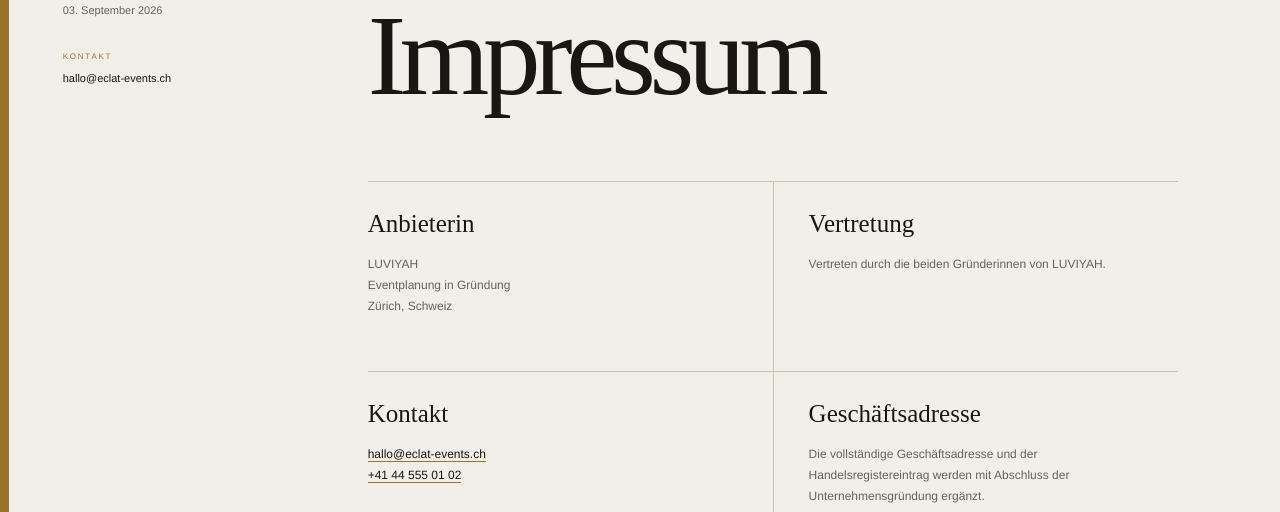
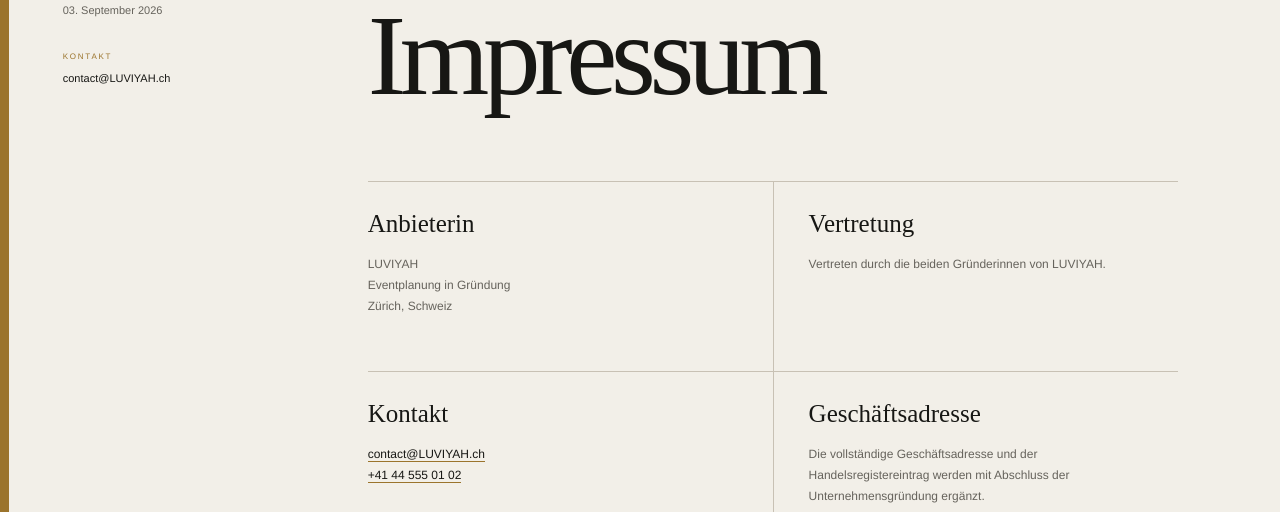
Before and after one commit to 3pWEBQUERY/ECLAT, a Next.js app: page / in a window 1280 px wide. Both pictures are taken after a click on the button "Impressum". Shown: the part 8565-9077 px from the top of the page. Built offline with nearby package versions, Linux system fonts and the light colour scheme.

Commit message:
Update LUVIYAH contact email

```diff
--- a/app/layout.tsx
+++ b/app/layout.tsx
@@ -93,7 +93,7 @@ const structuredData = {
         height: 512,
       },
       image: `${siteUrl}/og.png`,
-      email: "hallo@eclat-events.ch",
+      email: "contact@LUVIYAH.ch",
       telephone: "+41 44 555 01 02",
       areaServed: {
         "@type": "AdministrativeArea",
@@ -102,7 +102,7 @@ const structuredData = {
       contactPoint: {
         "@type": "ContactPoint",
         contactType: "Kundenberatung",
-        email: "hallo@eclat-events.ch",
+        email: "contact@LUVIYAH.ch",
         telephone: "+41 44 555 01 02",
         availableLanguage: ["de", "de-CH"],
         areaServed: "CH",
--- a/app/page.tsx
+++ b/app/page.tsx
@@ -343,7 +343,7 @@ export default function Home() {
           </div>
           <div className="mobile-nav-meta">
             <div><span>STUDIO</span><p>Zürich · Schweiz<br />Für Feste mit Charakter.</p></div>
-            <div><span>KONTAKT</span><a href="mailto:hallo@eclat-events.ch">hallo@eclat-events.ch</a></div>
+            <div><span>KONTAKT</span><a href="mailto:contact@LUVIYAH.ch">contact@LUVIYAH.ch</a></div>
             <div className="mobile-legal-links">
               <button type="button" onClick={() => openLegalPanel("impressum")}>Impressum</button>
               <button type="button" onClick={() => openLegalPanel("datenschutz")}>Datenschutz</button>
@@ -778,14 +778,14 @@ export default function Home() {
           </button>
           <div className="form-status" role="status" aria-live="polite">
             {status === "success" && "Vielen Dank. Ihre Anfrage ist bei uns – wir melden uns bald."}
-            {status === "error" && "Das hat noch nicht geklappt. Schreiben Sie uns bitte direkt an hallo@eclat-events.ch."}
+            {status === "error" && "Das hat noch nicht geklappt. Schreiben Sie uns bitte direkt an contact@LUVIYAH.ch."}
           </div>
         </form>
       </section>
 
       <footer>
         <div className="footer-brand">LUVIYAH<small>EVENTS</small></div>
-        <div><span>KONTAKT</span><a href="mailto:hallo@eclat-events.ch">hallo@eclat-events.ch</a><a href="tel:+41445550102">+41 44 555 01 02</a></div>
+        <div><span>KONTAKT</span><a href="mailto:contact@LUVIYAH.ch">contact@LUVIYAH.ch</a><a href="tel:+41445550102">+41 44 555 01 02</a></div>
         <div><span>FOLGEN</span><a className="footer-social-link" href="#">Instagram <Arrow /></a><a className="footer-social-link" href="#">Pinterest <Arrow /></a></div>
         <div><span>RECHTLICHES</span><button type="button" className="footer-link" onClick={() => openLegalPanel("impressum")}>Impressum</button><button type="button" className="footer-link" onClick={() => openLegalPanel("datenschutz")}>Datenschutz</button></div>
         <div className="footer-bottom"><span>© 2026 LUVIYAH</span><span>ZÜRICH · SCHWEIZ</span><a href="#top">NACH OBEN ↑</a></div>
@@ -803,7 +803,7 @@ export default function Home() {
               <span>STAND</span>
               <p>03. September 2026</p>
               <span>KONTAKT</span>
-              <a href="mailto:hallo@eclat-events.ch">hallo@eclat-events.ch</a>
+              <a href="mailto:contact@LUVIYAH.ch">contact@LUVIYAH.ch</a>
             </aside>
             {legalPanel === "impressum" ? (
               <article className="legal-content">
@@ -812,7 +812,7 @@ export default function Home() {
                 <div className="legal-grid">
                   <div><h3>Anbieterin</h3><p>LUVIYAH<br />Eventplanung in Gründung<br />Zürich, Schweiz</p></div>
                   <div><h3>Vertretung</h3><p>Vertreten durch die beiden Gründerinnen von LUVIYAH.</p></div>
-                  <div><h3>Kontakt</h3><p><a href="mailto:hallo@eclat-events.ch">hallo@eclat-events.ch</a><br /><a href="tel:+41445550102">+41 44 555 01 02</a></p></div>
+                  <div><h3>Kontakt</h3><p><a href="mailto:contact@LUVIYAH.ch">contact@LUVIYAH.ch</a><br /><a href="tel:+41445550102">+41 44 555 01 02</a></p></div>
                   <div><h3>Geschäftsadresse</h3><p>Die vollständige Geschäftsadresse und der Handelsregistereintrag werden mit Abschluss der Unternehmensgründung ergänzt.</p></div>
                 </div>
                 <div className="legal-section"><span>01</span><div><h3>Haftung für Inhalte</h3><p>Die Inhalte dieser Website wurden mit grösster Sorgfalt erstellt. Für Richtigkeit, Vollständigkeit und Aktualität kann dennoch keine Gewähr übernommen werden.</p></div></div>
@@ -823,7 +823,7 @@ export default function Home() {
                 <p className="legal-kicker">UMGANG MIT IHREN DATEN</p>
                 <h2 id="legal-title">Datenschutz</h2>
                 <div className="legal-intro"><strong>Privatsphäre gehört für uns zu einer guten Gastgeberkultur.</strong><p>Wir bearbeiten nur Daten, die für die Kommunikation und Planung Ihres Anlasses erforderlich sind. Grundlage sind das Schweizer Datenschutzgesetz und, soweit anwendbar, die DSGVO.</p></div>
-                <div className="legal-section"><span>01</span><div><h3>Verantwortliche Stelle</h3><p>LUVIYAH, Zürich, Schweiz. Datenschutzanfragen richten Sie bitte an <a href="mailto:hallo@eclat-events.ch">hallo@eclat-events.ch</a>.</p></div></div>
+                <div className="legal-section"><span>01</span><div><h3>Verantwortliche Stelle</h3><p>LUVIYAH, Zürich, Schweiz. Datenschutzanfragen richten Sie bitte an <a href="mailto:contact@LUVIYAH.ch">contact@LUVIYAH.ch</a>.</p></div></div>
                 <div className="legal-section"><span>02</span><div><h3>Anfrageformular</h3><p>Beim Absenden verarbeiten wir Name, E-Mail-Adresse, Anlass, Datum, Gästezahl, Budgetrahmen und Ihre Nachricht. Diese Angaben werden ausschliesslich zur Bearbeitung Ihrer Anfrage und zur möglichen Vertragsanbahnung genutzt.</p></div></div>
                 <div className="legal-section"><span>03</span><div><h3>Speicherung & Dienstleister</h3><p>Anfragedaten werden in einer geschützten Neon-Postgres-Datenbank gespeichert. Technische Hosting-Dienstleister können dabei im Rahmen ihrer Auftragsverarbeitung Zugriff auf notwendige technische Daten erhalten.</p></div></div>
                 <div className="legal-section"><span>04</span><div><h3>Lokale Einstellungen</h3><p>Ihre Auswahl für Hell- oder Dunkelmodus wird ausschliesslich lokal auf Ihrem Gerät gespeichert. Die installierbare Web-App nutzt einen Service Worker, um notwendige Seitendateien zwischenzuspeichern.</p></div></div>
```
